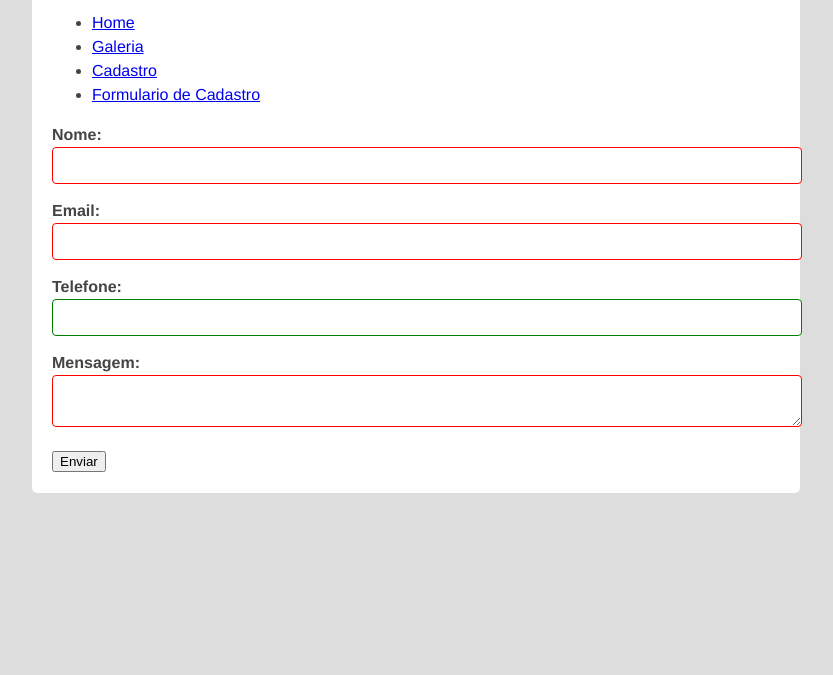
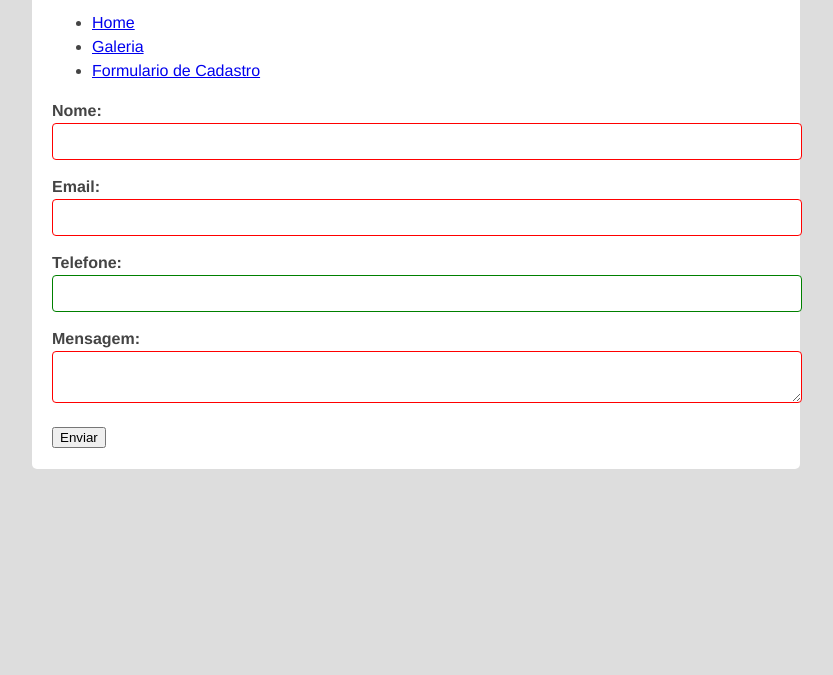
Before and after one commit to SamLima95/trabalho3-ex2, a plain HTML site: page formularioDeContato.html in a window 1280 px wide. Shown: the part 125-800 px from the top of the page, without its empty margins (224-1057 px from the left). Drawn offline with Linux system fonts and the light colour scheme.

Commit message:
Update formularioDeContato.html

```diff
--- a/formularioDeContato.html
+++ b/formularioDeContato.html
@@ -14,7 +14,6 @@
             <ul>
                 <li><a href="./index.html">Home</a></li>
                 <li><a href="./galeria.html">Galeria</a></li>
-                <li><a href="./cadastro.html">Cadastro</a></li>
                 <li><a href="formularioDeContato.html">Formulario de Cadastro</a></li>
             </ul>
         </nav>
```
